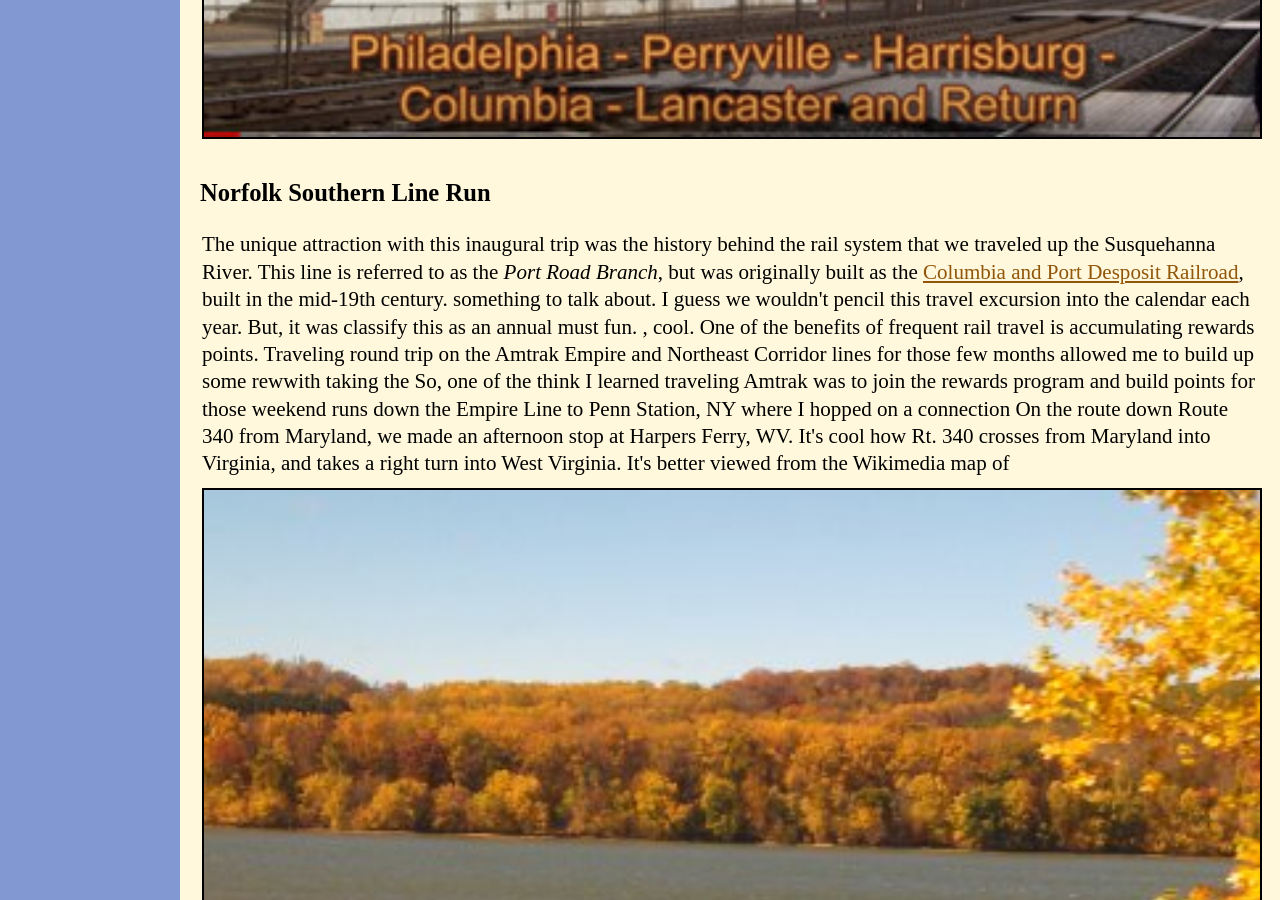
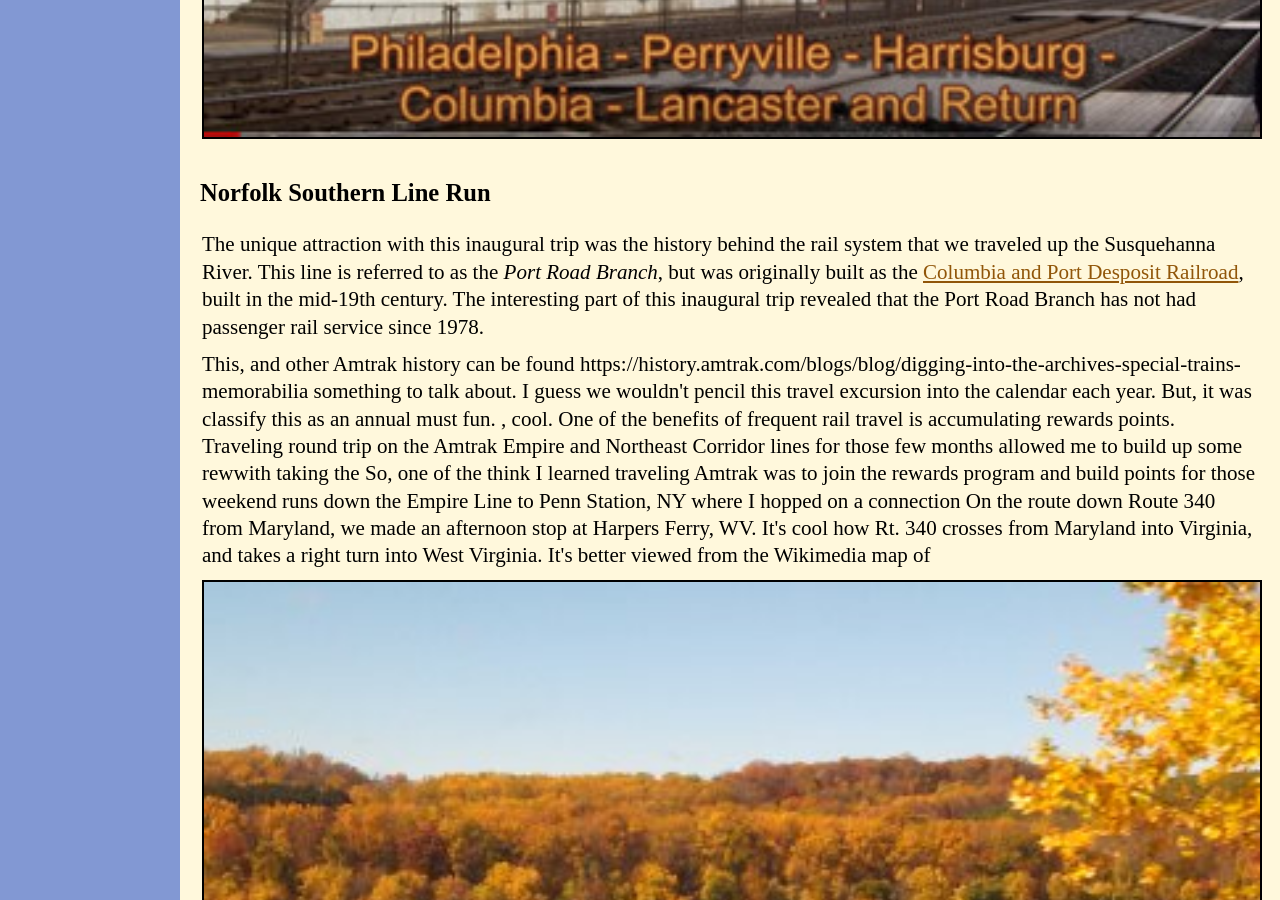
Before and after one commit to scporet/scporet.github.io, a Jekyll site: the page built from _posts/2019-02-10-Inaugural-Autumn-Express.md, in a window 1280 px wide and 900 px high, scrolled down 1443 px. Built offline with Jekyll 4.4.1, drawn with Linux system fonts in a browser that asks for light colours; some web fonts are replaced.

Commit message:
updated post

```diff
--- a/_posts/2019-02-10-Inaugural-Autumn-Express.md
+++ b/_posts/2019-02-10-Inaugural-Autumn-Express.md
@@ -24,7 +24,13 @@
 
 <h3>Norfolk Southern Line Run</h3>
 
-<p>The unique attraction with this inaugural trip was the history behind the rail system that we traveled up the Susquehanna River.  This line is referred to as the <i>Port Road Branch</i>, but was originally built as the <a href="https://en.wikipedia.org/wiki/Columbia_and_Port_Deposit_Railroad" target="_blank">Columbia and Port Desposit Railroad</a>, built in the mid-19th century. something to talk about.  I guess we wouldn't pencil this travel excursion into the calendar each year. But, it was classify this as an annual must fun.  , cool. One of the benefits of frequent rail travel is accumulating rewards points.  Traveling round trip on the Amtrak Empire and Northeast Corridor lines for those few months allowed me to build up some rewwith taking the So, one of the think I learned traveling Amtrak was to join the rewards program and build points for those weekend runs down the Empire Line to Penn Station, NY where I hopped on a connection On the route down Route 340 from Maryland, we made an afternoon stop at Harpers Ferry, WV.  It's cool how Rt. 340 crosses from Maryland into Virginia, and takes a right turn into West Virginia.  It's better viewed from the Wikimedia map of
+<p>The unique attraction with this inaugural trip was the history behind the rail system that we traveled up the Susquehanna River.  This line is referred to as the <i>Port Road Branch</i>, but was originally built as the <a href="https://en.wikipedia.org/wiki/Columbia_and_Port_Deposit_Railroad" target="_blank">Columbia and Port Desposit Railroad</a>, built in the mid-19th century. The interesting part of this inaugural trip revealed that the Port Road Branch has not had passenger rail service since 1978.  </p>
+
+<p>This, and other Amtrak history can be found
+
+https://history.amtrak.com/blogs/blog/digging-into-the-archives-special-trains-memorabilia
+
+something to talk about.  I guess we wouldn't pencil this travel excursion into the calendar each year. But, it was classify this as an annual must fun.  , cool. One of the benefits of frequent rail travel is accumulating rewards points.  Traveling round trip on the Amtrak Empire and Northeast Corridor lines for those few months allowed me to build up some rewwith taking the So, one of the think I learned traveling Amtrak was to join the rewards program and build points for those weekend runs down the Empire Line to Penn Station, NY where I hopped on a connection On the route down Route 340 from Maryland, we made an afternoon stop at Harpers Ferry, WV.  It's cool how Rt. 340 crosses from Maryland into Virginia, and takes a right turn into West Virginia.  It's better viewed from the Wikimedia map of
 
 <p>
 <img src="/assets/images/amtrak_3.jpg" alt="Fall Foiliage on The Susquehanna">
```
